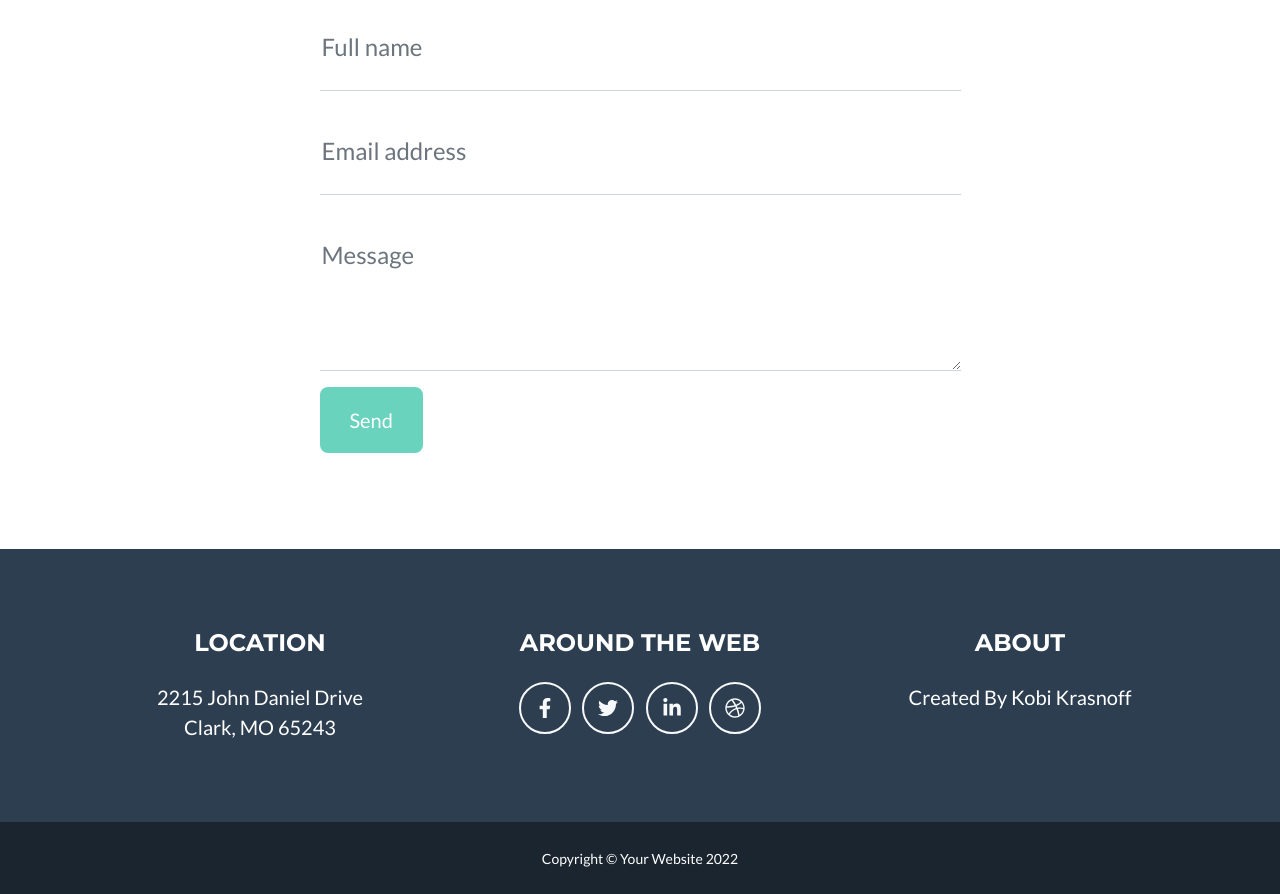
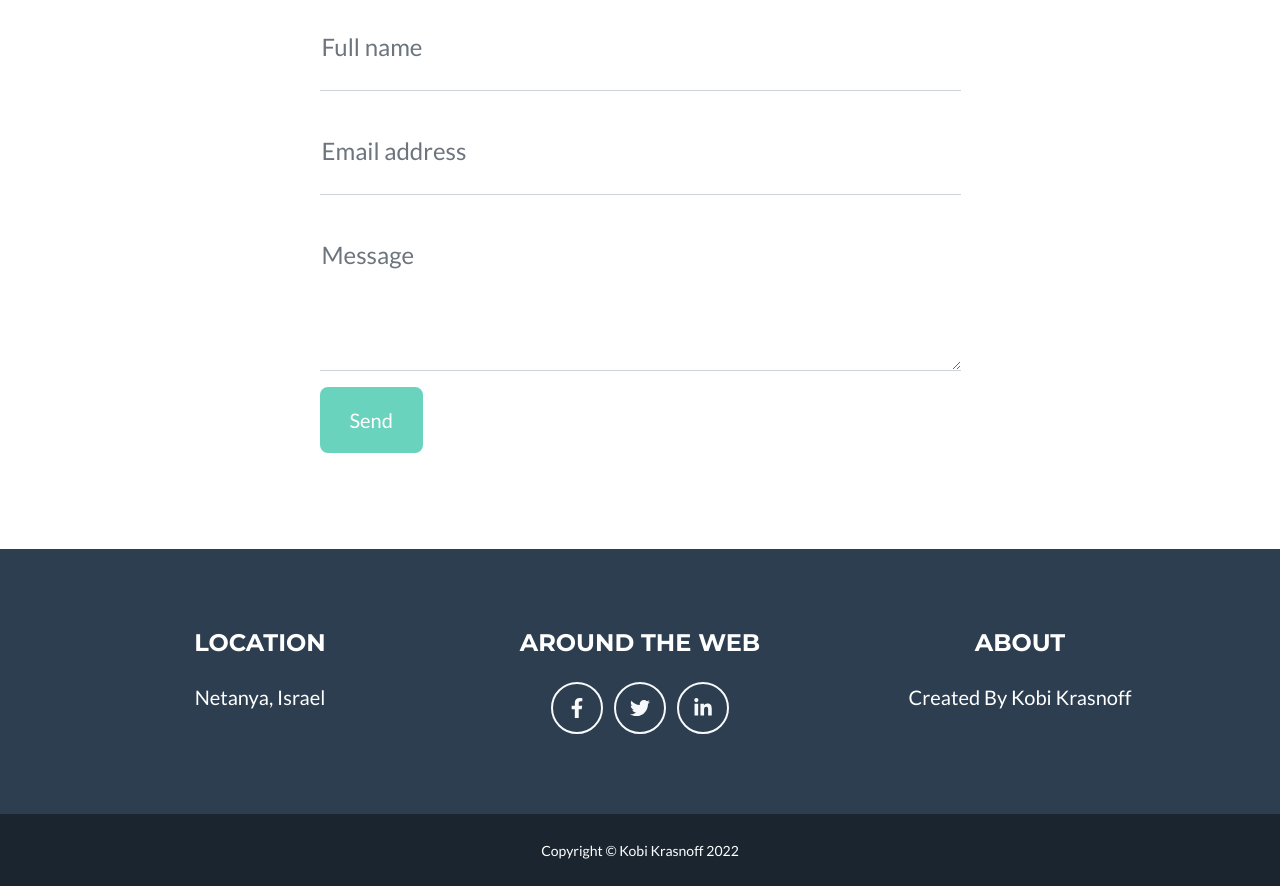
Before and after one commit to krasnoff/krasnoff.github.io, a plain HTML site: page index.html in a window 1280 px wide. Shown: the part 2405-3299 px from the top of the page. Drawn offline with nearby package versions, Linux system fonts and the light colour scheme.

Commit message:
continue work

```diff
--- a/index.html
+++ b/index.html
@@ -211,18 +211,15 @@
                     <div class="col-lg-4 mb-5 mb-lg-0">
                         <h4 class="text-uppercase mb-4">Location</h4>
                         <p class="lead mb-0">
-                            2215 John Daniel Drive
-                            <br />
-                            Clark, MO 65243
+                            Netanya, Israel
                         </p>
                     </div>
                     <!-- Footer Social Icons-->
                     <div class="col-lg-4 mb-5 mb-lg-0">
                         <h4 class="text-uppercase mb-4">Around the Web</h4>
-                        <a class="btn btn-outline-light btn-social mx-1" href="#!"><i class="fab fa-fw fa-facebook-f"></i></a>
-                        <a class="btn btn-outline-light btn-social mx-1" href="#!"><i class="fab fa-fw fa-twitter"></i></a>
-                        <a class="btn btn-outline-light btn-social mx-1" href="#!"><i class="fab fa-fw fa-linkedin-in"></i></a>
-                        <a class="btn btn-outline-light btn-social mx-1" href="#!"><i class="fab fa-fw fa-dribbble"></i></a>
+                        <a class="btn btn-outline-light btn-social mx-1" href="https://www.facebook.com/kobi.krasnoff" target="_blank"><i class="fab fa-fw fa-facebook-f"></i></a>
+                        <a class="btn btn-outline-light btn-social mx-1" href="https://twitter.com/krasnoffkobi" target="_blank"><i class="fab fa-fw fa-twitter"></i></a>
+                        <a class="btn btn-outline-light btn-social mx-1" href="https://www.linkedin.com/in/kobi-krasnoff-7510689/" target="_blank"><i class="fab fa-fw fa-linkedin-in"></i></a>
                     </div>
                     <!-- Footer About Text-->
                     <div class="col-lg-4">
@@ -236,7 +233,7 @@
         </footer>
         <!-- Copyright Section-->
         <div class="copyright py-4 text-center text-white">
-            <div class="container"><small>Copyright &copy; Your Website 2022</small></div>
+            <div class="container"><small>Copyright &copy; Kobi Krasnoff 2022</small></div>
         </div>
         <!-- Portfolio Modals-->
         <!-- Portfolio Modal 1-->
```
